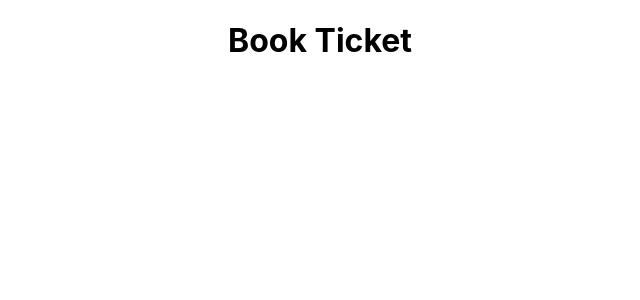
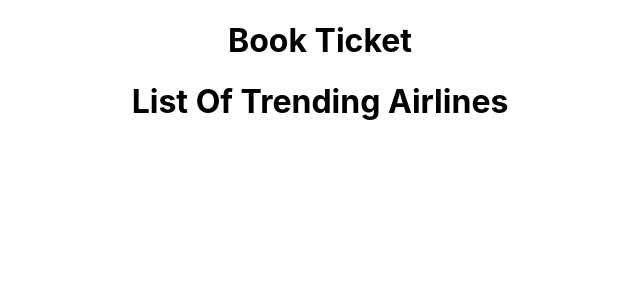
Before and after one commit to jamezjaz/Book_Ticket, a React (Create React App) app: page /airlines in a window 1280 px wide. Shown: the top 300 px of the page, without its empty margins (320-960 px from the left). Built offline with nearby package versions, Linux system fonts and the light colour scheme.

Commit message:
Adds Airlines component

```diff
--- a/src/Routes.js
+++ b/src/Routes.js
@@ -1,5 +1,6 @@
 import React from 'react';
 import { BrowserRouter as Router, Switch, Route } from 'react-router-dom';
+import Airlines from './container/Airlines';
 import Home from './container/Home';
 import Login from './container/Login';
 import Register from './container/Register';
@@ -10,6 +11,7 @@ const Routes = () => (
       <Route exact path="/" component={Home} />
       <Route path="/register" component={Register} />
       <Route path="/login" component={Login} />
+      <Route path="/airlines" component={Airlines} />
     </Switch>
   </Router>
 );
--- /dev/null
+++ b/src/container/Airlines.js
@@ -0,0 +1,9 @@
+import React from 'react';
+
+const Airlines = () => (
+  <>
+    <h1>List Of Trending Airlines</h1>
+  </>
+);
+
+export default Airlines;
```
